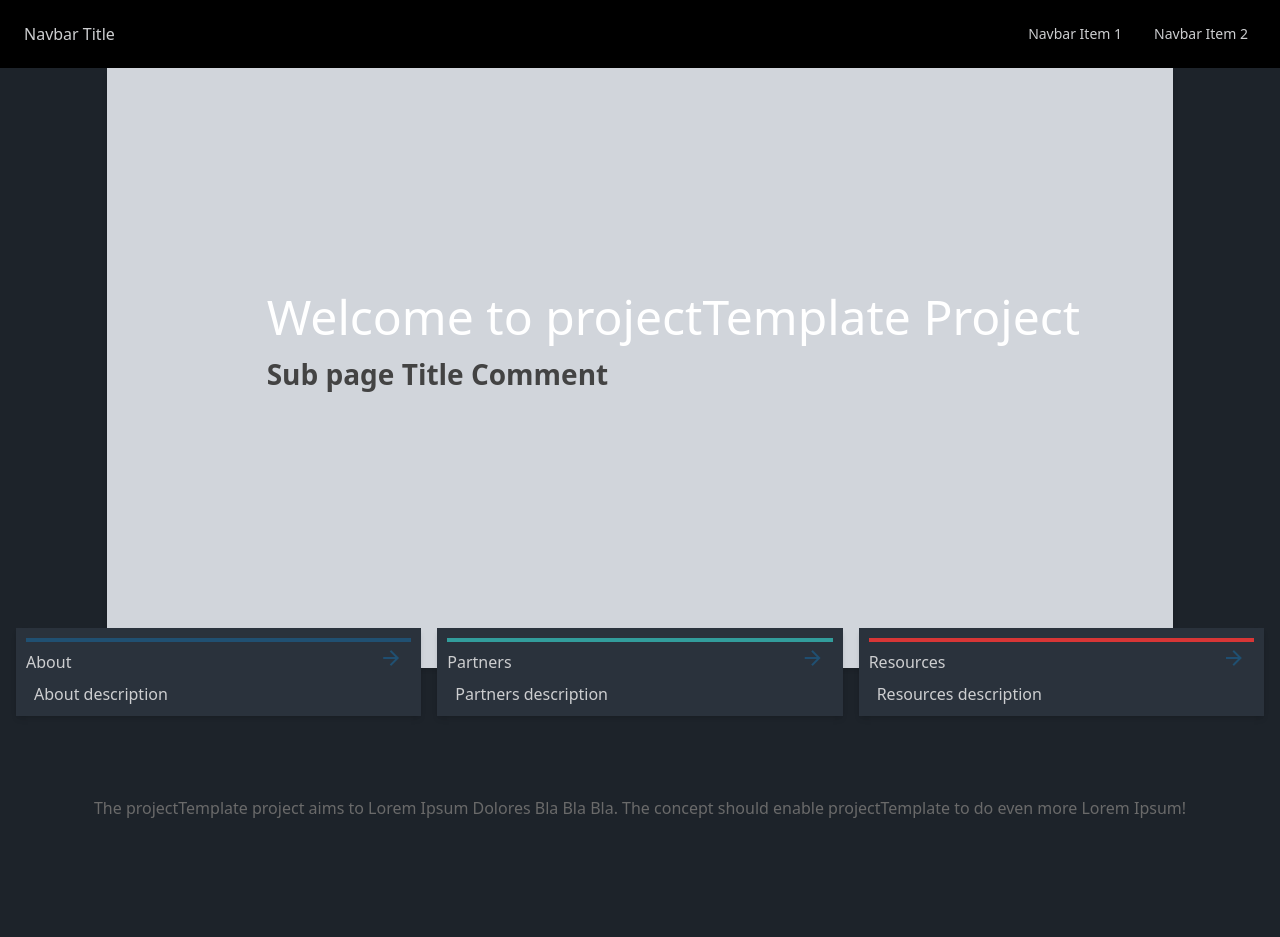
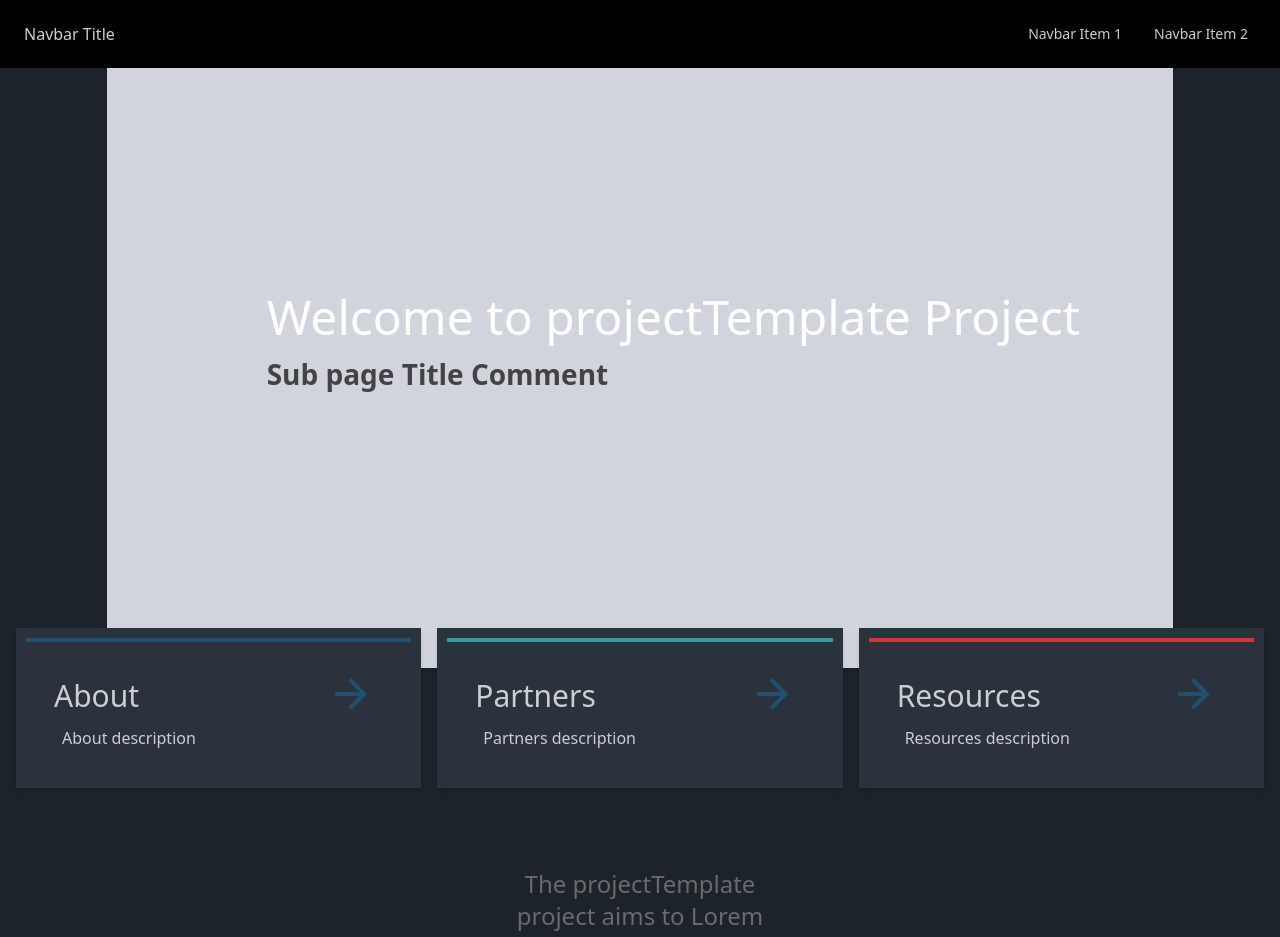
Before and after one commit to bjornum/tes, a Vue app: page / in a window 1280 px wide. Shown: the top 937 px of the page. Before the commit the page ends 820 px from the top, so only its background shows below. Built offline with nearby package versions, Linux system fonts and the light colour scheme.

Commit message:
Update HomeView.vue
Homepage roughly fixed for now.
Missing to look nice, and implementation of Modules

```diff
--- a/src/views/HomeView.vue
+++ b/src/views/HomeView.vue
@@ -23,16 +23,15 @@
             >
               <div :style="{ backgroundColor: dividerColorArray[index] }" class="p-[2px]"></div>
               <div>
-                <div class="grid grid-cols-9 gap-2">
+                <div class="grid grid-cols-9 gap-2 p-7">
                   <div class="col-span-9">
-                    <p class="pt-2 pageCardTitle">{{ item.name }}</p>
+                    <p class="pt-2 text-3xl">{{ item.name }}</p>
                   </div>
                   <div class="col-span-2 pl-0">
-                    <!-- <i class="text-2xl pt-2 pageCardArrow">mdi-arrow-right</i> -->
-                    <i class="text-2xl pt-2 text-[#205072] mdi mdi-arrow-right"></i>
+                    <i class="text-5xl pt-2 text-[#205072] mdi mdi-arrow-right"></i>
                   </div>
                   <div class="col-span-12 pa-0 px-2">
-                    <p class="pageCardDescription">{{ item.description }}</p>
+                    <p class="text-1xl">{{ item.description }}</p>
                   </div>
                 </div>
               </div>
@@ -43,8 +42,8 @@
     </section>
 
     <!-- Info Text -->
-    <section class="container mx-auto px-4">
-      <p class="mb-15 pt-0 mt-0 text-center text-[#6A6A6A] font-normal">
+    <section class="container mx-auto px-4 w-1/4">
+      <p class="mb-15 pt-0 mt-0 text-center text-[#6A6A6A] font-normal text-2xl">
         The projectTemplate project aims to Lorem Ipsum Dolores Bla Bla Bla. The concept should
         enable projectTemplate to do even more Lorem Ipsum!
       </p>
```
